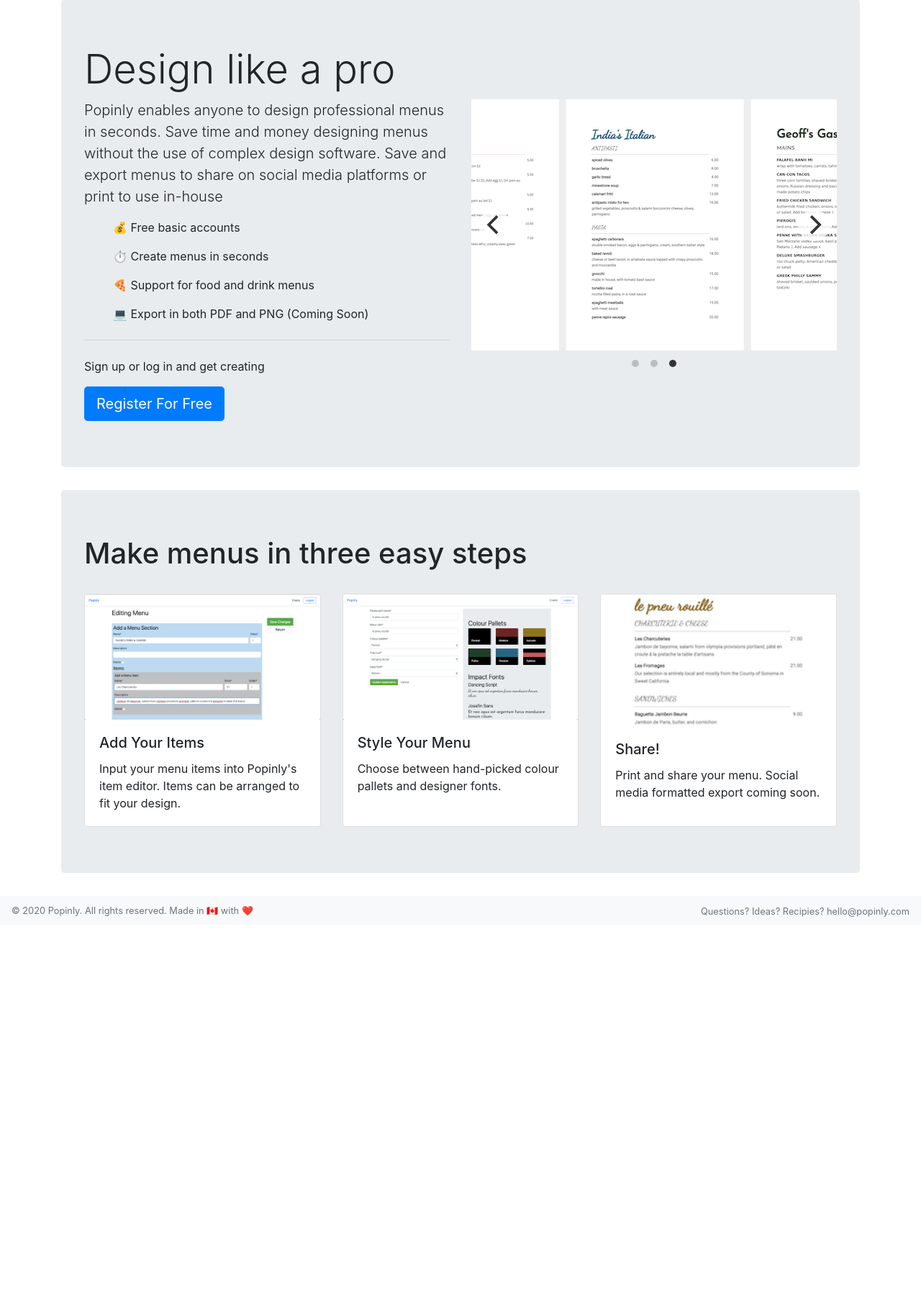
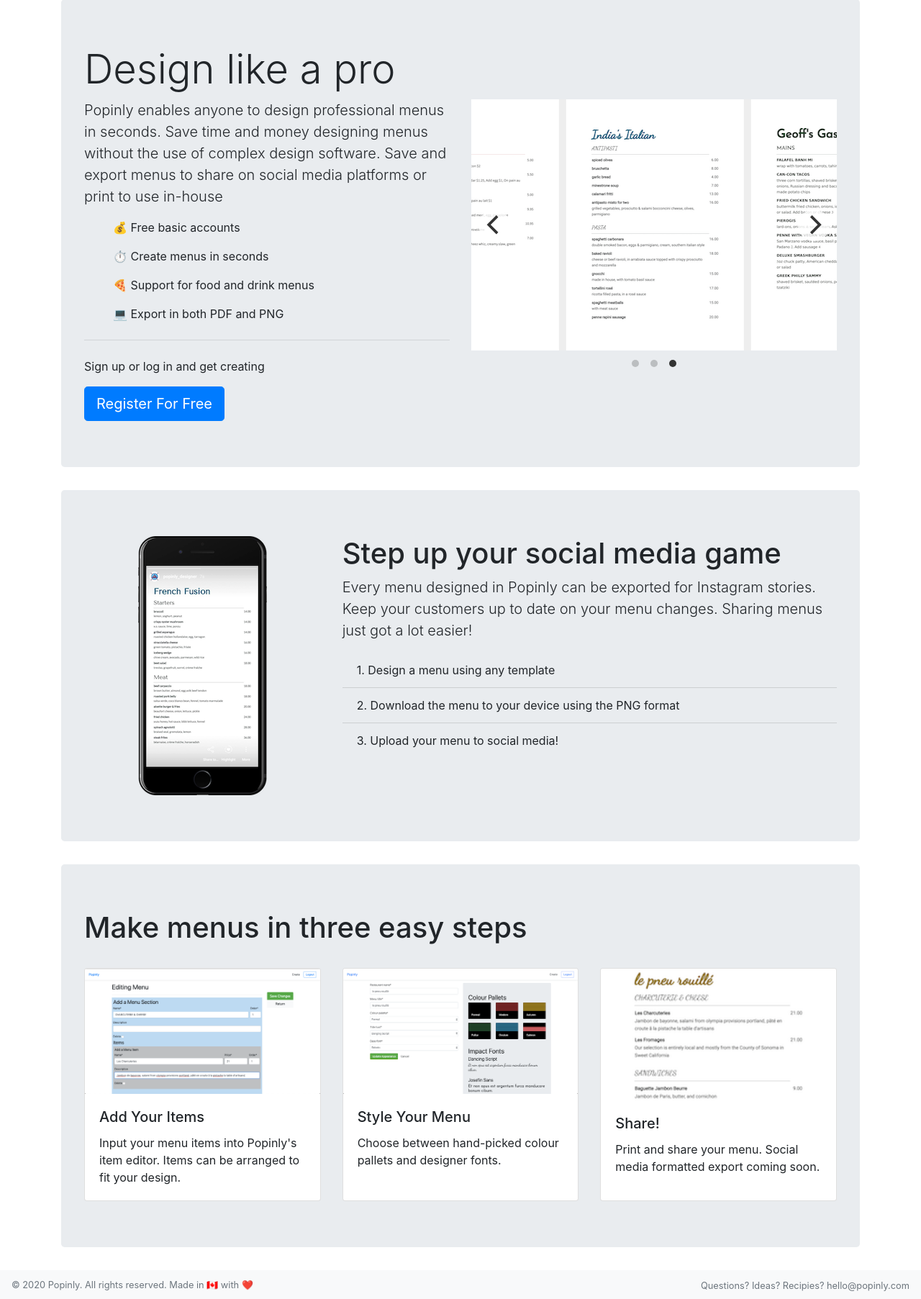
Before and after one commit to geooff/popinly, a Django app: page / in a window 1280 px wide. Shown: the part 88-1893 px from the top of the page at 72% size. Before the commit the page ends 1362 px from the top, so only its background shows below. Run offline with Django 3.2, Linux system fonts and the light colour scheme; some libraries are stand-ins or nearby versions.

Commit message:
update index pages

```diff
--- a/popinly/templates/core/index.html
+++ b/popinly/templates/core/index.html
@@ -11,7 +11,7 @@
         <p>💰 Free basic accounts</p>
         <p>⏱ Create menus in seconds</p>
         <p>🍕 Support for food and drink menus</p>
-        <p>💻 Export in both PDF and PNG (Coming Soon)</p>
+        <p>💻 Export in both PDF and PNG</p>
       </ul>
       <hr class="my-4">
       <p>Sign up or log in and get creating</p>
@@ -33,6 +33,22 @@
           <img src="{% static "images/menu_3.png" %}">
         </div>
       </div>
+    </div>
+  </div>
+</div>
+<div class="jumbotron">
+  <div class="row">
+    <div class="col-4">
+      <img src="{% static "images/iPhone8-Story.png" %}" class="img-fluid mx-auto d-block">
+    </div>
+    <div class="col-8">
+      <p class="h1">Step up your social media game</p>
+      <p class="lead">Every menu designed in Popinly can be exported for Instagram stories. Keep your customers up to date on your menu changes. Sharing menus just got a lot easier!</p>
+      <ul class="list-group list-group-flush bg-transparent">
+        <li class="list-group-item bg-transparent">1. Design a menu using any template</li>
+        <li class="list-group-item bg-transparent">2. Download the menu to your device using the PNG format</li>
+        <li class="list-group-item bg-transparent">3. Upload your menu to social media!</li>
+      </ul>
     </div>
   </div>
 </div>
--- a/popinly/templates/menu_gen/index.html
+++ b/popinly/templates/menu_gen/index.html
@@ -31,7 +31,7 @@
             </button>
             <div class="dropdown-menu">
               <a class="dropdown-item" href="{% url 'menu_gen:detail' export_format="pdf" pk=menu.uuid %}">View as PDF</a>
-              <a class="dropdown-item" href="{% url 'menu_gen:detail' export_format="png" pk=menu.uuid %}">View as PNG</a>
+              <a class="dropdown-item" href="{% url 'menu_gen:detail' export_format="png" pk=menu.uuid %}">View as Instagram Story</a>
             </div>
           </div>
         </td>
```
